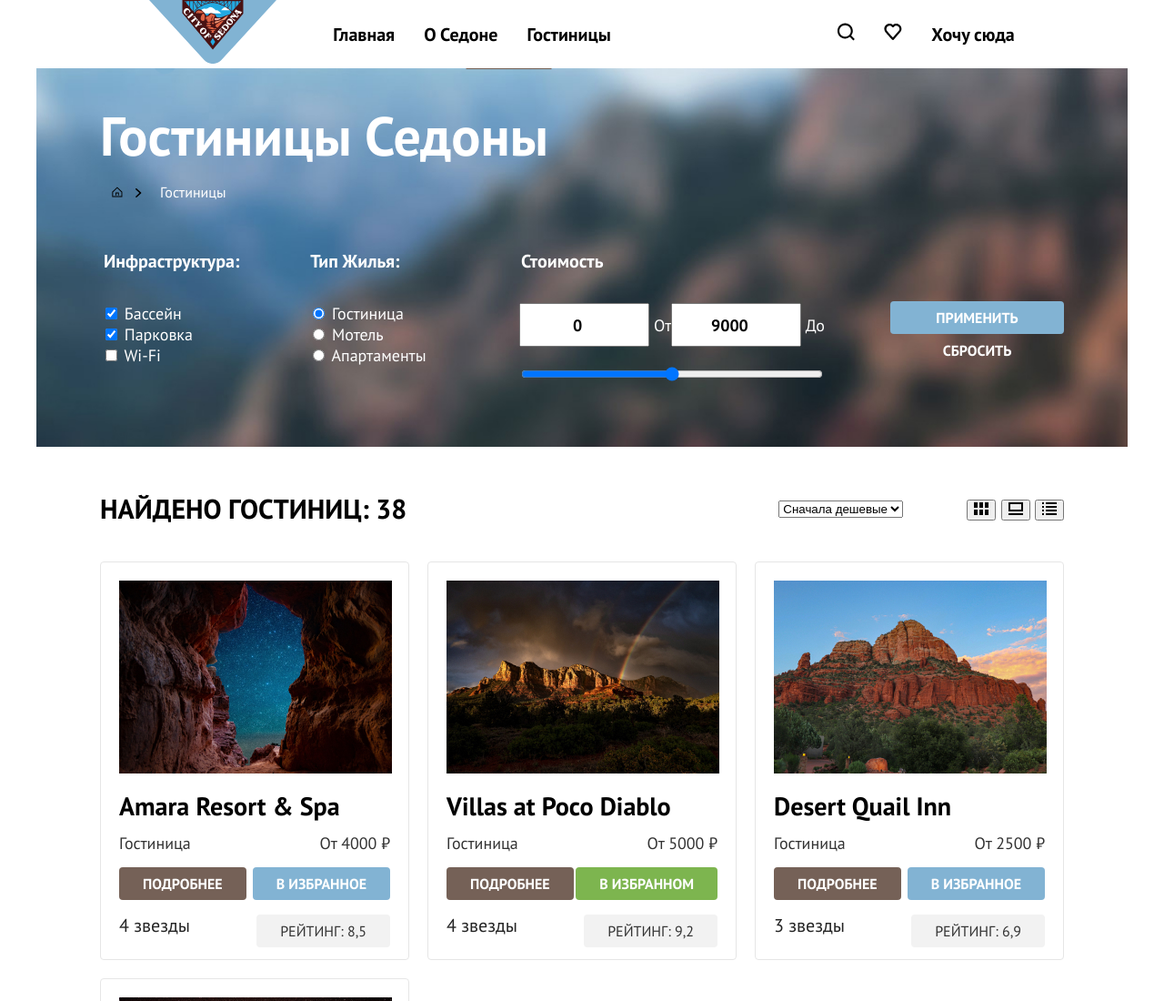
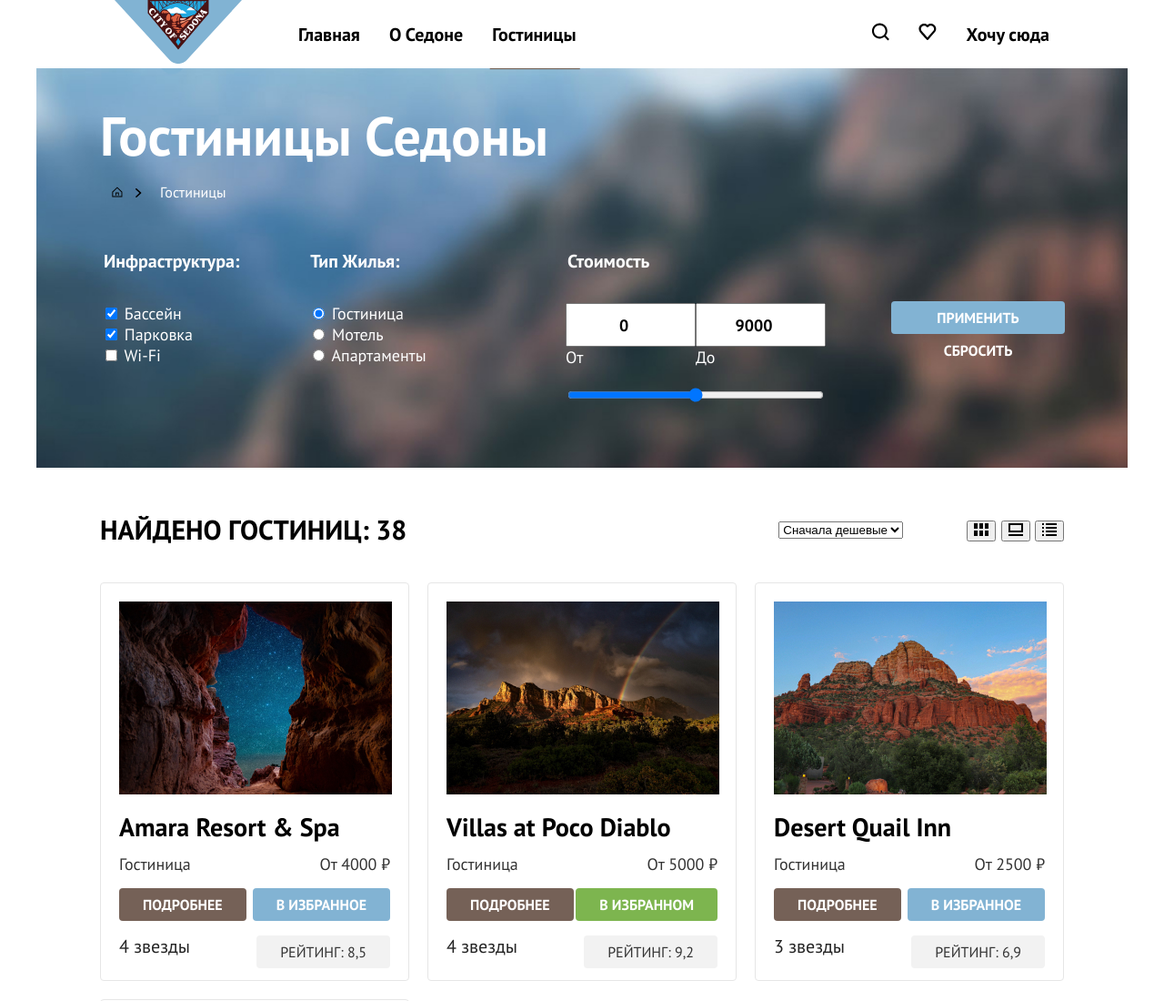
Before and after one commit to htmlacademy-htmlcss/2252467-sedona-36, a plain HTML site: page catalog.html in a window 1280 px wide. Shown: the top 1100 px of the page at 91% size. Drawn offline with Linux system fonts and the light colour scheme.

Commit message:
исправление ошибок (размеры,валидатор)

```diff
--- a/catalog.html
+++ b/catalog.html
@@ -8,7 +8,7 @@
     </head>
 
     <body>
-        <header class="main-header">
+        <header class="main-header main-container">
             <nav class="navigation">
                 <ul class="navigation-list">
                     <li class="navigation-item-logo">
@@ -59,7 +59,7 @@
                         <ul class="breadcrumbs-list">
                             <li class="breadcrumbs-item">
                                 <a href="index.html">
-                                    <img src="images/icons/home.svg" width="12" height="12">
+                                    <img src="images/icons/home.svg" width="12" height="12" alt="Иконка дома.">
                                     <span class="visually-hidden">Главная</span>
                                 </a>
                             </li>
@@ -117,13 +117,10 @@
                                     <label>
                                         <input type="number" name="price-max" class="find-price" value="9000">
                                         До
+                                    </label>
                                 </div>
-
-
-                                </label>
                                 <input type="range" name="price-range">
                             </fieldset>
-
                             <div class="form-buttons">
                                 <button type="submit" class="ready">Применить</button>
                                 <button type="reset" class="cancel">Сбросить</button>
@@ -147,7 +144,8 @@
 
                         <div class="view-sort">
                             <button class="button button-products">
-                                <img src="images/catalog-card.svg" width="16" height="14" alt="Иконка отображения карточек.">
+                                <img src="images/catalog-card.svg" width="16" height="14"
+                                    alt="Иконка отображения карточек.">
                                 <span class="visually-hidden">Показать товары</span>
                             </button>
                             <button class="button button-product">
@@ -156,7 +154,8 @@
                                 <span class="visually-hidden">Показать товар</span>
                             </button>
                             <button class="button button-list">
-                                <img src="images/catalog-list.svg" width="16" height="14" alt="Иконка отображения списком.">
+                                <img src="images/catalog-list.svg" width="16" height="14"
+                                    alt="Иконка отображения списком.">
                                 <span class="visually-hidden">Показать список</span>
                             </button>
                         </div>
@@ -174,7 +173,7 @@
                             <span class="product-card-price">От 4000 ₽</span>
                         </div>
                         <div class="product-cart-buttons">
-                             <button type="button" class="more-info">подробнее</button>
+                            <button type="button" class="more-info">подробнее</button>
                             <button type="button" class="more-info will-favourites">в избранное</button>
                         </div>
                         <div class="product-card-rating">
@@ -321,4 +320,5 @@
             </div>
         </footer>
     </body>
+
 </html>
--- a/styles/styles.css
+++ b/styles/styles.css
@@ -22,6 +22,7 @@ html {
     display: flex;
     justify-content: center;
 }
+
 
 
 body {display: flex;
@@ -54,8 +55,9 @@ body {display: flex;
 
 .navigation{
     display: flex;
+    padding: 0 70px 0 70px;
     flex-direction: row;
-    justify-content: space-around;
+    justify-content: space-between;
     align-items: center;
 }
 
@@ -589,9 +591,18 @@ body {display: flex;
     align-items: center;*/
 }
 
-.left-content, .right-content {
+.left-content {
     display: flex;
     flex-direction: row;
+    width: 371px;
+    gap: 70px;
+    }
+
+
+.right-content {
+    display: flex;
+    flex-direction: row;
+    width: 550px;
     gap: 70px;
 }
 
```
